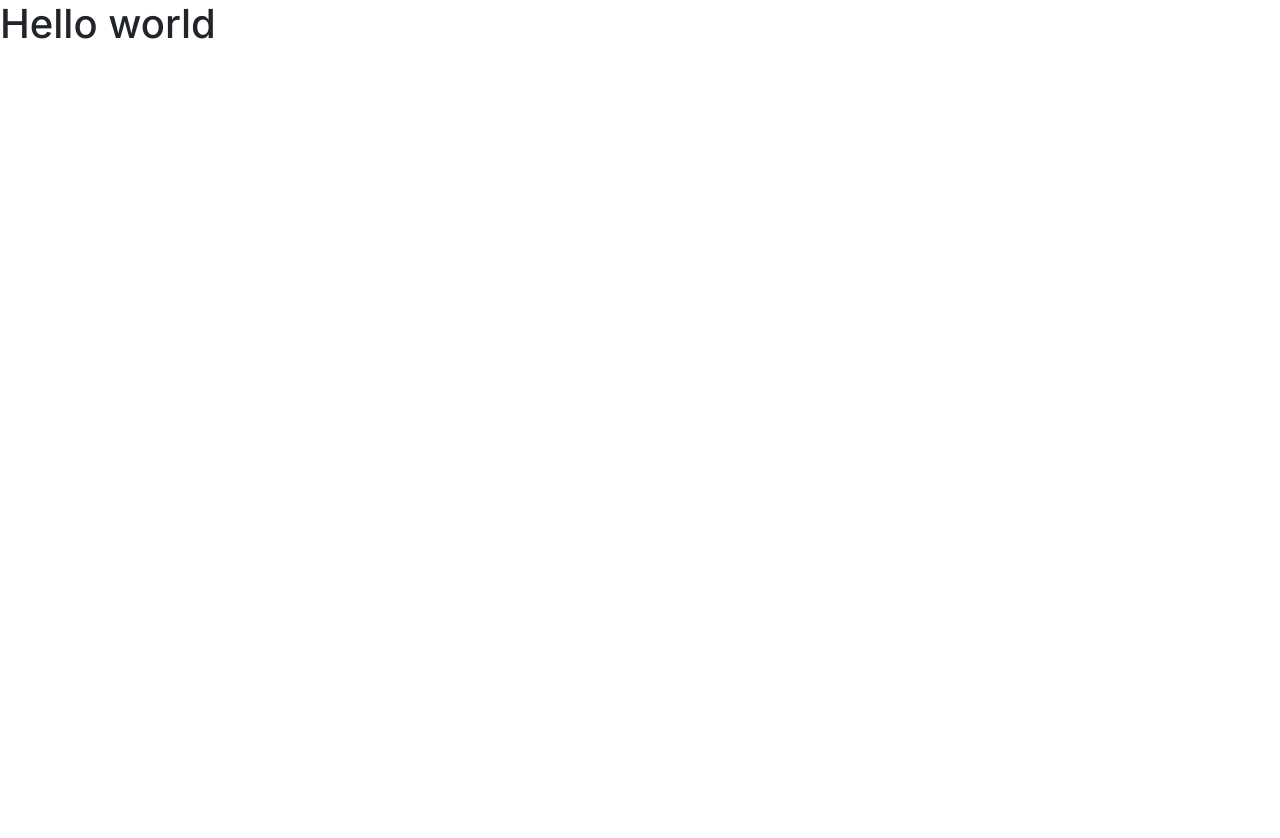
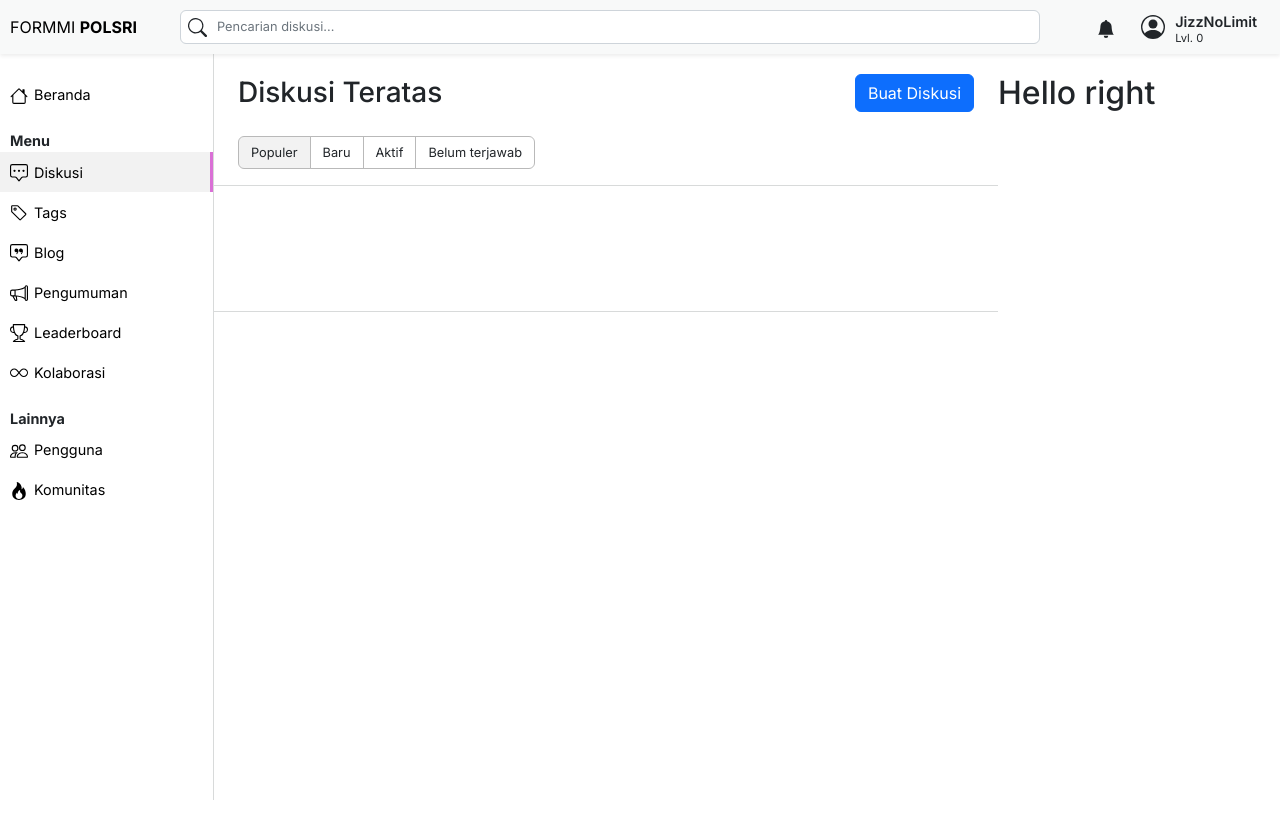
Before and after one commit to JizzNoLimit/formmi-polsri, a Next.js app: page /pertanyaan in a window 1280 px wide. Shown: the top 838 px of the page. Before the commit the page ends 800 px from the top, so only its background shows below. Built offline with nearby package versions, Linux system fonts and the light colour scheme.

Commit message:
📌 memperbaiki link sidebar

```diff
--- a/src/components/Sidebar.jsx
+++ b/src/components/Sidebar.jsx
@@ -1,12 +1,14 @@
 import Link from "next/link";
+import { useRouter } from "next/router";
 
 export default function SidebarClient(params) {
+    const router = useRouter()
     return (
         <>
             <div className="sidebar">
                 <div className="sidebar-left">
                     <Link href="/">
-                        <div className="sidebar-btn active">
+                        <div className={`${router.pathname === '/' ? 'active' : '' } sidebar-btn`}>
                             <span>
                                 <svg xmlns="http://www.w3.org/2000/svg" width="18" height="18" fill="currentColor" className="bi bi-house" viewBox="0 0 16 16">
                                     <path d="M8.707 1.5a1 1 0 0 0-1.414 0L.646 8.146a.5.5 0 0 0 .708.708L2 8.207V13.5A1.5 1.5 0 0 0 3.5 15h9a1.5 1.5 0 0 0 1.5-1.5V8.207l.646.647a.5.5 0 0 0 .708-.708L13 5.793V2.5a.5.5 0 0 0-.5-.5h-1a.5.5 0 0 0-.5.5v1.293L8.707 1.5ZM13 7.207V13.5a.5.5 0 0 1-.5.5h-9a.5.5 0 0 1-.5-.5V7.207l5-5 5 5Z"/>
@@ -17,8 +19,8 @@ export default function SidebarClient(params) {
                     </Link>
                     <div className="">
                         <p className="mt-3 ml-10 text"><b>Menu</b></p>
-                        <Link href="/">
-                            <div className="sidebar-btn">
+                        <Link href="/pertanyaan">
+                            <div className={`${router.pathname === '/pertanyaan' ? 'active' : '' } sidebar-btn`}>
                                 <span>
                                     <svg xmlns="http://www.w3.org/2000/svg" width="18" height="18" fill="currentColor" className="bi bi-chat-square-dots" viewBox="0 0 16 16">
                                         <path d="M14 1a1 1 0 0 1 1 1v8a1 1 0 0 1-1 1h-2.5a2 2 0 0 0-1.6.8L8 14.333 6.1 11.8a2 2 0 0 0-1.6-.8H2a1 1 0 0 1-1-1V2a1 1 0 0 1 1-1h12zM2 0a2 2 0 0 0-2 2v8a2 2 0 0 0 2 2h2.5a1 1 0 0 1 .8.4l1.9 2.533a1 1 0 0 0 1.6 0l1.9-2.533a1 1 0 0 1 .8-.4H14a2 2 0 0 0 2-2V2a2 2 0 0 0-2-2H2z"/>
@@ -28,8 +30,8 @@ export default function SidebarClient(params) {
                                 <span className="sidebar-text text">Diskusi</span>
                             </div>
                         </Link>
-                        <Link href="/">
-                            <div className="sidebar-btn">
+                        <Link href="/tags">
+                            <div className={`${router.pathname === '/tags' ? 'active' : '' } sidebar-btn`}>
                                 <span>
                                     <svg xmlns="http://www.w3.org/2000/svg" width="18" height="18" fill="currentColor" className="bi bi-tag" viewBox="0 0 16 16">
                                         <path d="M6 4.5a1.5 1.5 0 1 1-3 0 1.5 1.5 0 0 1 3 0zm-1 0a.5.5 0 1 0-1 0 .5.5 0 0 0 1 0z"/>
@@ -39,8 +41,8 @@ export default function SidebarClient(params) {
                                 <span className="sidebar-text text">Tags</span>
                             </div>
                         </Link>
-                        <Link href="/">
-                            <div className="sidebar-btn">
+                        <Link href="/blogs">
+                            <div className={`${router.pathname === '/blogs' ? 'active' : '' } sidebar-btn`}>
                                 <span>
                                     <svg xmlns="http://www.w3.org/2000/svg" width="18" height="18" fill="currentColor" className="bi bi-chat-square-quote" viewBox="0 0 16 16">
                                         <path d="M14 1a1 1 0 0 1 1 1v8a1 1 0 0 1-1 1h-2.5a2 2 0 0 0-1.6.8L8 14.333 6.1 11.8a2 2 0 0 0-1.6-.8H2a1 1 0 0 1-1-1V2a1 1 0 0 1 1-1h12zM2 0a2 2 0 0 0-2 2v8a2 2 0 0 0 2 2h2.5a1 1 0 0 1 .8.4l1.9 2.533a1 1 0 0 0 1.6 0l1.9-2.533a1 1 0 0 1 .8-.4H14a2 2 0 0 0 2-2V2a2 2 0 0 0-2-2H2z"/>
@@ -50,8 +52,8 @@ export default function SidebarClient(params) {
                                 <span className="sidebar-text text">Blog</span>
                             </div>
                         </Link>
-                        <Link href="/">
-                            <div className="sidebar-btn">
+                        <Link href="/pengumuman">
+                            <div className={`${router.pathname === '/pengumuman' ? 'active' : '' } sidebar-btn`}>
                                 <span>
                                     <svg xmlns="http://www.w3.org/2000/svg" width="18" height="18" fill="currentColor" className="bi bi-megaphone" viewBox="0 0 16 16">
                                         <path d="M13 2.5a1.5 1.5 0 0 1 3 0v11a1.5 1.5 0 0 1-3 0v-.214c-2.162-1.241-4.49-1.843-6.912-2.083l.405 2.712A1 1 0 0 1 5.51 15.1h-.548a1 1 0 0 1-.916-.599l-1.85-3.49a68.14 68.14 0 0 0-.202-.003A2.014 2.014 0 0 1 0 9V7a2.02 2.02 0 0 1 1.992-2.013 74.663 74.663 0 0 0 2.483-.075c3.043-.154 6.148-.849 8.525-2.199V2.5zm1 0v11a.5.5 0 0 0 1 0v-11a.5.5 0 0 0-1 0zm-1 1.35c-2.344 1.205-5.209 1.842-8 2.033v4.233c.18.01.359.022.537.036 2.568.189 5.093.744 7.463 1.993V3.85zm-9 6.215v-4.13a95.09 95.09 0 0 1-1.992.052A1.02 1.02 0 0 0 1 7v2c0 .55.448 1.002 1.006 1.009A60.49 60.49 0 0 1 4 10.065zm-.657.975 1.609 3.037.01.024h.548l-.002-.014-.443-2.966a68.019 68.019 0 0 0-1.722-.082z"/>
@@ -60,8 +62,8 @@ export default function SidebarClient(params) {
                                 <span className="sidebar-text text">Pengumuman</span>
                             </div>
                         </Link>
-                        <Link href="/">
-                            <div className="sidebar-btn">
+                        <Link href="/leaderboard">
+                            <div className={`${router.pathname === '/leaderboard' ? 'active' : '' } sidebar-btn`}>
                                 <span>
                                     <svg xmlns="http://www.w3.org/2000/svg" width="18" height="18" fill="currentColor" className="bi bi-trophy" viewBox="0 0 16 16">
                                         <path d="M2.5.5A.5.5 0 0 1 3 0h10a.5.5 0 0 1 .5.5c0 .538-.012 1.05-.034 1.536a3 3 0 1 1-1.133 5.89c-.79 1.865-1.878 2.777-2.833 3.011v2.173l1.425.356c.194.048.377.135.537.255L13.3 15.1a.5.5 0 0 1-.3.9H3a.5.5 0 0 1-.3-.9l1.838-1.379c.16-.12.343-.207.537-.255L6.5 13.11v-2.173c-.955-.234-2.043-1.146-2.833-3.012a3 3 0 1 1-1.132-5.89A33.076 33.076 0 0 1 2.5.5zm.099 2.54a2 2 0 0 0 .72 3.935c-.333-1.05-.588-2.346-.72-3.935zm10.083 3.935a2 2 0 0 0 .72-3.935c-.133 1.59-.388 2.885-.72 3.935zM3.504 1c.007.517.026 1.006.056 1.469.13 2.028.457 3.546.87 4.667C5.294 9.48 6.484 10 7 10a.5.5 0 0 1 .5.5v2.61a1 1 0 0 1-.757.97l-1.426.356a.5.5 0 0 0-.179.085L4.5 15h7l-.638-.479a.501.501 0 0 0-.18-.085l-1.425-.356a1 1 0 0 1-.757-.97V10.5A.5.5 0 0 1 9 10c.516 0 1.706-.52 2.57-2.864.413-1.12.74-2.64.87-4.667.03-.463.049-.952.056-1.469H3.504z"/>
@@ -70,8 +72,8 @@ export default function SidebarClient(params) {
                                 <span className="sidebar-text text">Leaderboard</span>
                             </div>
                         </Link>
-                        <Link href="/">
-                            <div className="sidebar-btn">
+                        <Link href="/kolaborasi">
+                            <div className={`${router.pathname === '/kolaborasi' ? 'active' : '' } sidebar-btn`}>
                                 <span>
                                     <svg xmlns="http://www.w3.org/2000/svg" width="18" height="18" fill="currentColor" className="bi bi-infinity" viewBox="0 0 16 16">
                                         <path d="M5.68 5.792 7.345 7.75 5.681 9.708a2.75 2.75 0 1 1 0-3.916ZM8 6.978 6.416 5.113l-.014-.015a3.75 3.75 0 1 0 0 5.304l.014-.015L8 8.522l1.584 1.865.014.015a3.75 3.75 0 1 0 0-5.304l-.014.015L8 6.978Zm.656.772 1.663-1.958a2.75 2.75 0 1 1 0 3.916L8.656 7.75Z"/>
@@ -83,8 +85,8 @@ export default function SidebarClient(params) {
                     </div>
                     <div className="">
                         <p className="mt-3 ml-10 text"><b>Lainnya</b></p>
-                        <Link href="/">
-                            <div className="sidebar-btn">
+                        <Link href="/users">
+                            <div className={`${router.pathname === '/users' ? 'active' : '' } sidebar-btn`}>
                                 <span>
                                     <svg xmlns="http://www.w3.org/2000/svg" width="18" height="18" fill="currentColor" className="bi bi-people" viewBox="0 0 16 16">
                                         <path d="M15 14s1 0 1-1-1-4-5-4-5 3-5 4 1 1 1 1h8Zm-7.978-1A.261.261 0 0 1 7 12.996c.001-.264.167-1.03.76-1.72C8.312 10.629 9.282 10 11 10c1.717 0 2.687.63 3.24 1.276.593.69.758 1.457.76 1.72l-.008.002a.274.274 0 0 1-.014.002H7.022ZM11 7a2 2 0 1 0 0-4 2 2 0 0 0 0 4Zm3-2a3 3 0 1 1-6 0 3 3 0 0 1 6 0ZM6.936 9.28a5.88 5.88 0 0 0-1.23-.247A7.35 7.35 0 0 0 5 9c-4 0-5 3-5 4 0 .667.333 1 1 1h4.216A2.238 2.238 0 0 1 5 13c0-1.01.377-2.042 1.09-2.904.243-.294.526-.569.846-.816ZM4.92 10A5.493 5.493 0 0 0 4 13H1c0-.26.164-1.03.76-1.724.545-.636 1.492-1.256 3.16-1.275ZM1.5 5.5a3 3 0 1 1 6 0 3 3 0 0 1-6 0Zm3-2a2 2 0 1 0 0 4 2 2 0 0 0 0-4Z"/>
@@ -93,8 +95,8 @@ export default function SidebarClient(params) {
                                 <span className="sidebar-text text">Pengguna</span>
                             </div>
                         </Link>
-                        <Link href="/">
-                            <div className="sidebar-btn">
+                        <Link href="/komunitas">
+                            <div className={`${router.pathname === '/komunitas' ? 'active' : '' } sidebar-btn`}>
                                 <span>
                                     <svg xmlns="http://www.w3.org/2000/svg" width="18" height="18" fill="currentColor" className="bi bi-fire" viewBox="0 0 16 16">
                                         <path d="M8 16c3.314 0 6-2 6-5.5 0-1.5-.5-4-2.5-6 .25 1.5-1.25 2-1.25 2C11 4 9 .5 6 0c.357 2 .5 4-2 6-1.25 1-2 2.729-2 4.5C2 14 4.686 16 8 16Zm0-1c-1.657 0-3-1-3-2.75 0-.75.25-2 1.25-3C6.125 10 7 10.5 7 10.5c-.375-1.25.5-3.25 2-3.5-.179 1-.25 2 1 3 .625.5 1 1.364 1 2.25C11 14 9.657 15 8 15Z"/>
--- /dev/null
+++ b/src/pages/pertanyaan.js
@@ -0,0 +1,47 @@
+import Navbars from "@/components/Navbars";
+import SidebarClient from "@/components/Sidebar";
+import Head from "next/head";
+
+export default function pertanyaan(params) {
+    return(
+        <>
+            <Head>
+                <title>Create Next App</title>
+                <meta name="description" content="Generated by create next app" />
+                <meta name="viewport" content="width=device-width, initial-scale=1" />
+                <link rel="icon" href="/favicon.ico" />
+            </Head>
+            <Navbars />
+            <main className="main">
+                <div className='main-container'>
+                <SidebarClient />
+                <div className='content-formmi'>
+                    <div className='content-formmi-box'>
+                    <div className='content'>
+                        <div className='d-flex justify-content-between align-items-center mx-4 mb-4'>
+                        <h3 className=''>Diskusi Teratas</h3>
+                        <button className='btn btn-primary'>Buat Diskusi</button>
+                        </div>
+                        <div className='d-flex justify-content-start mx-4 mb-3'>
+                        <div className="btn-group" role="group" aria-label="Basic example">
+                            <button type="button" className="btn btn-tabs active">Populer</button>
+                            <button type="button" className="btn btn-tabs">Baru</button>
+                            <button type="button" className="btn btn-tabs">Aktif</button>
+                            <button type="button" className="btn btn-tabs">Belum terjawab</button>
+                        </div>
+                        </div>
+                        <div className='content-diskusi'>
+                        <div className='content-diskusi-card'></div>
+                        <div className='content-diskusi-card'></div>
+                        </div>
+                    </div>
+                    <div className='sidebar-right'>
+                        <h2>Hello right</h2>
+                    </div>
+                    </div>
+                </div>
+                </div>
+            </main>
+        </>
+    )
+}
--- a/src/pages/pertanyaan/index.js
+++ /dev/null
@@ -1,7 +0,0 @@
-export default function index(params) {
-    return(
-        <>
-            <h1>Hello world</h1>
-        </>
-    )
-}
```
